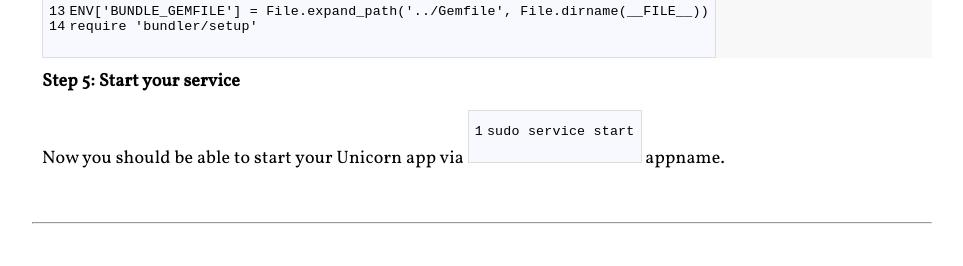
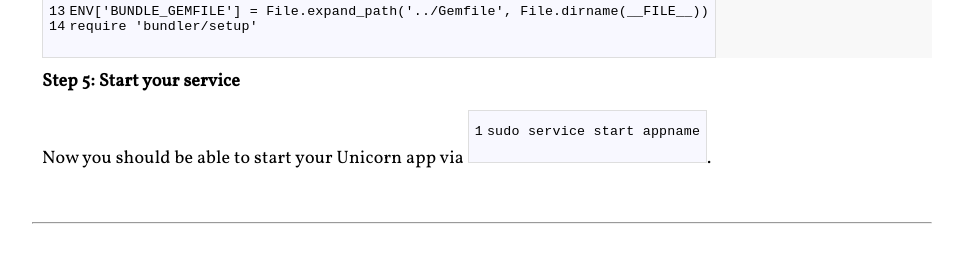
Before and after one commit to BinaryMuse/michelletilley-blog, a Jekyll site: the page built from _posts/2011-01-29-rvm-unicorn-and-upstart.markdown, in a window 1280 px wide. Shown: the part 1008-1274 px from the top of the page, without its empty margins (158-1121 px from the left). Built offline with Jekyll 4.4.1, drawn with Linux system fonts in a browser that asks for light colours; some web fonts are replaced; comment, search, counter and statistics services are not loaded.

```diff
--- a/_posts/2011-01-29-rvm-unicorn-and-upstart.markdown
+++ b/_posts/2011-01-29-rvm-unicorn-and-upstart.markdown
@@ -41,4 +41,4 @@ Use the following code at the top of your unicorn.rb file to tell Unicorn to set
 
 **Step 5: Start your service**
 
-Now you should be able to start your Unicorn app via `sudo service start` appname.
+Now you should be able to start your Unicorn app via `sudo service start appname`.
```
